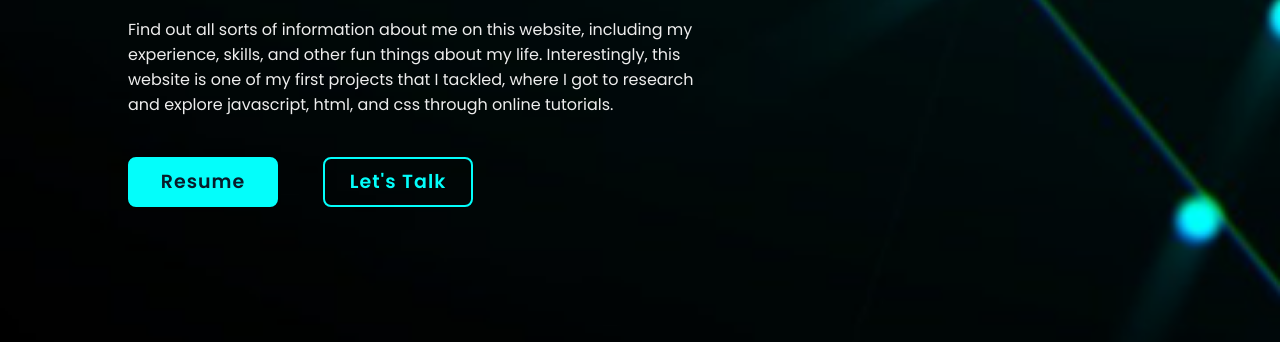
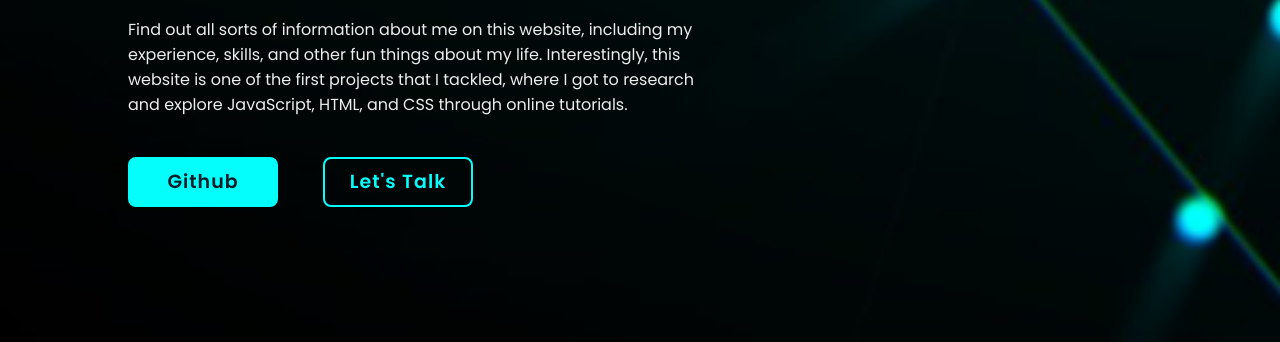
Before and after one commit to DaChoi1207/choda.github.io, a plain HTML site: page index.html in a window 1280 px wide. Shown: the part 356-698 px from the top of the page. Drawn offline with nearby package versions, Linux system fonts and the light colour scheme; some packages are replaced by stand-ins of ours; a script that the page names is missing.

Commit message:
Update index.html

```diff
--- a/index.html
+++ b/index.html
@@ -29,11 +29,11 @@
             <h3>Developer</h3>
             <p>Find out all sorts of information about me on this website, including my experience, skills,
                 and other fun things about my life. Interestingly, this website is
-                one of my first projects that I tackled, where I got to research and explore javascript, html,
-                and css through online tutorials.
+                one of the first projects that I tackled, where I got to research and explore JavaScript, HTML,
+                and CSS through online tutorials.
             </p>
             <div class="btn-box">
-                <a href="#">Resume</a>
+                <a href="https://github.com/DaChoi1207">Github</a>
                 <a href="#contact">Let's Talk</a>
             </div>
         </div>
```
